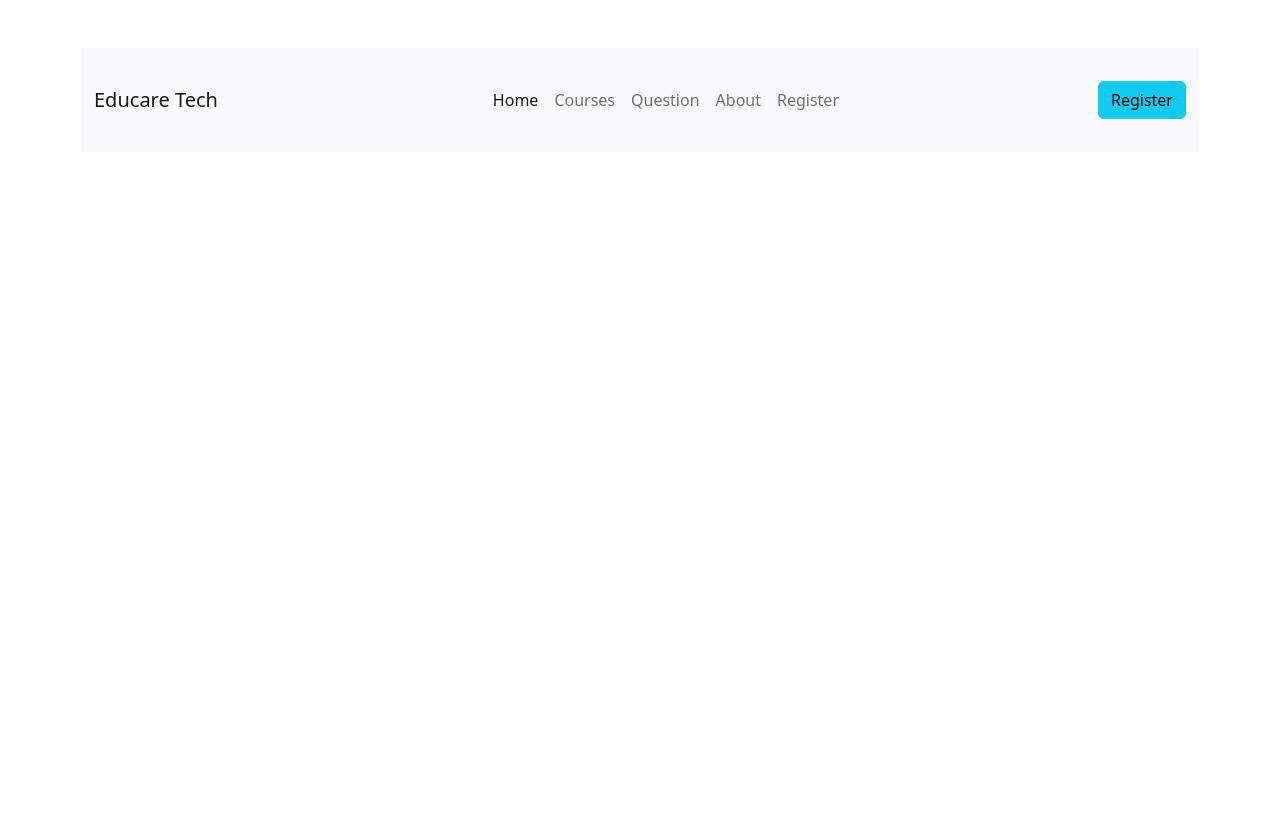
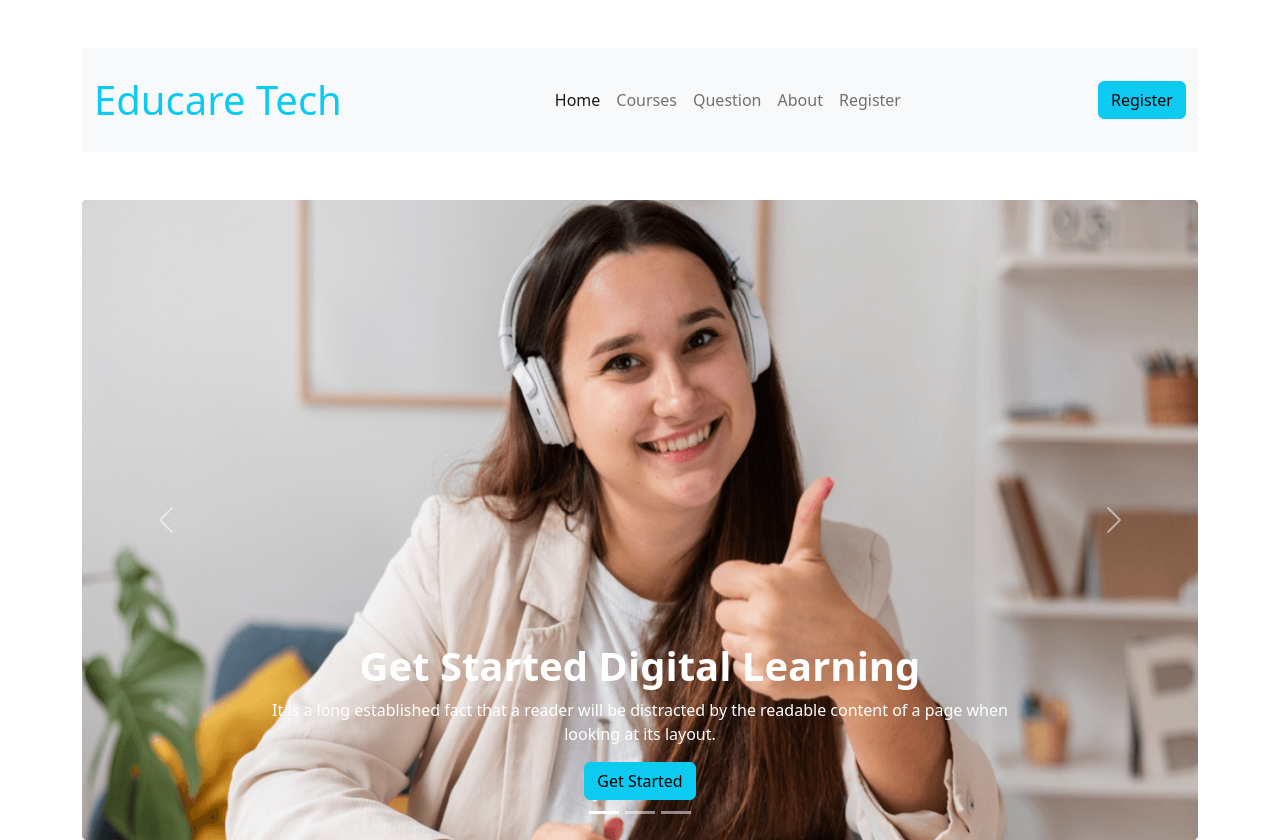
Before and after one commit to mahfuzahmed7/Assignment-3, a plain HTML site: page index.html in a window 1280 px wide. Before the commit the page ends 800 px from the top, so only its background shows below. Drawn offline with nearby package versions, Linux system fonts and the light colour scheme.

Commit message:
added slider

```diff
--- a/index.html
+++ b/index.html
@@ -15,7 +15,7 @@
         <section class="container mt-5">
             <nav class="navbar navbar-expand-lg bg-light ">
                 <div class="container-fluid">
-                    <a class=" navbar-brand" href="#">Educare Tech</a>
+                    <a class=" navbar-brand text-info fs-1 " href="#">Educare Tech</a>
                     <button class="navbar-toggler" type="button" data-bs-toggle="collapse"
                         data-bs-target="#navbarNavDropdown" aria-controls="navbarNavDropdown" aria-expanded="false"
                         aria-label="Toggle navigation">
@@ -49,6 +49,66 @@
             </nav>
         </section>
         <!-----------Navbar part End-------------->
+        <!-----------Slider part Start-------------->
+        <section class="container mt-5">
+            <div id="carouselExampleCaptions" class="carousel slide" data-bs-ride="false">
+                <div class="carousel-indicators">
+                    <button type="button" data-bs-target="#carouselExampleCaptions" data-bs-slide-to="0" class="active"
+                        aria-current="true" aria-label="Slide 1"></button>
+                    <button type="button" data-bs-target="#carouselExampleCaptions" data-bs-slide-to="1"
+                        aria-label="Slide 2"></button>
+                    <button type="button" data-bs-target="#carouselExampleCaptions" data-bs-slide-to="2"
+                        aria-label="Slide 3"></button>
+                </div>
+                <div class="carousel-inner ">
+                    <div class="carousel-item active">
+                        <img src="images/cover/cover-1.png" class="d-block w-100 img-responsive" style="height: 80vh;"
+                            alt="...">
+                        <div class="carousel-caption d-none d-md-block  ">
+                            <h5 class="fs-1 fw-bold 1h-lg">Get Started Digital Learning</h5>
+                            <p>It is a long established fact that a reader will be distracted by the
+                                readable
+                                content of a page when looking at its layout.</p>
+                            <button type="button" class="btn btn-info">Get Started</button>
+                        </div>
+                    </div>
+                    <div class="carousel-item">
+                        <img src="images/cover/cover-2.jpg" class="d-block w-100 img-responsive " style="height: 80vh;"
+                            alt="..">
+                        <div class="carousel-caption d-none d-md-block">
+                            <h5 class="fs-1 fw-bold 1h-lg">Get Started Digital Learning</h5>
+                            <p>It is a long established fact that a reader will be distracted by the
+                                readable
+                                content of a page when looking at its layout.</p>
+                            <button type="button" class="btn btn-info">Get Started</button>
+                        </div>
+                    </div>
+                    <div class="carousel-item">
+                        <img src="images/cover/cover-3.jpg" class="d-block w-100 img-responsive" style="height: 80vh;"
+                            alt="..">
+                        <div class="carousel-caption d-none d-md-block">
+                            <h5 class="fs-1 fw-bold 1h-lg">Get Started Digital Learning</h5>
+                            <p>It is a long established fact that a reader will be distracted by the
+                                readable
+                                content of a page when looking at its layout.</p>
+                            <button type="button" class="btn btn-info">Get Started</button>
+                        </div>
+                    </div>
+                </div>
+                <button class="carousel-control-prev" type="button" data-bs-target="#carouselExampleCaptions"
+                    data-bs-slide="prev">
+                    <span class="carousel-control-prev-icon" aria-hidden="true"></span>
+                    <span class="visually-hidden">Previous</span>
+                </button>
+                <button class="carousel-control-next" type="button" data-bs-target="#carouselExampleCaptions"
+                    data-bs-slide="next">
+                    <span class="carousel-control-next-icon" aria-hidden="true"></span>
+                    <span class="visually-hidden">Next</span>
+                </button>
+            </div>
+
+        </section>
+        <!-----------Slider part End-------------->
     </header>
     <script src="https://cdn.jsdelivr.net/npm/bootstrap@5.2.0/dist/js/bootstrap.bundle.min.js"></script>
 </body>
```
